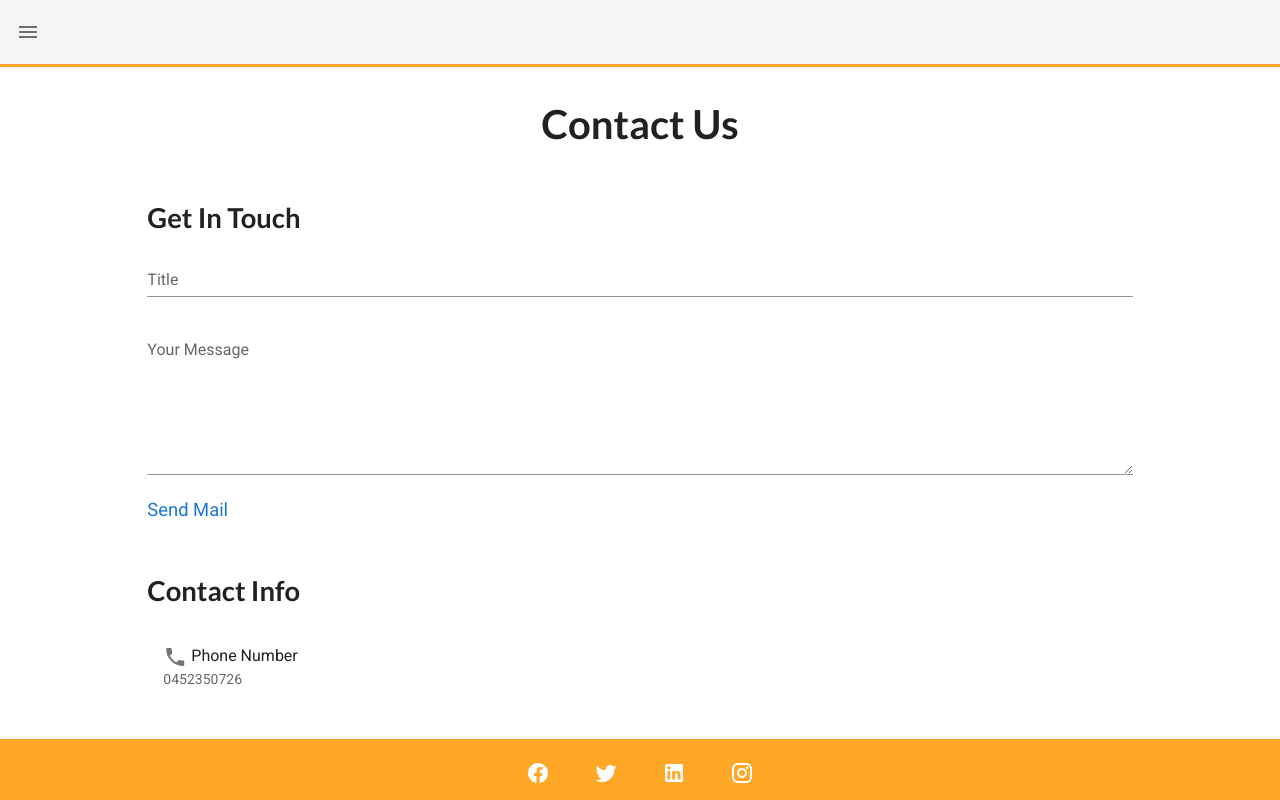
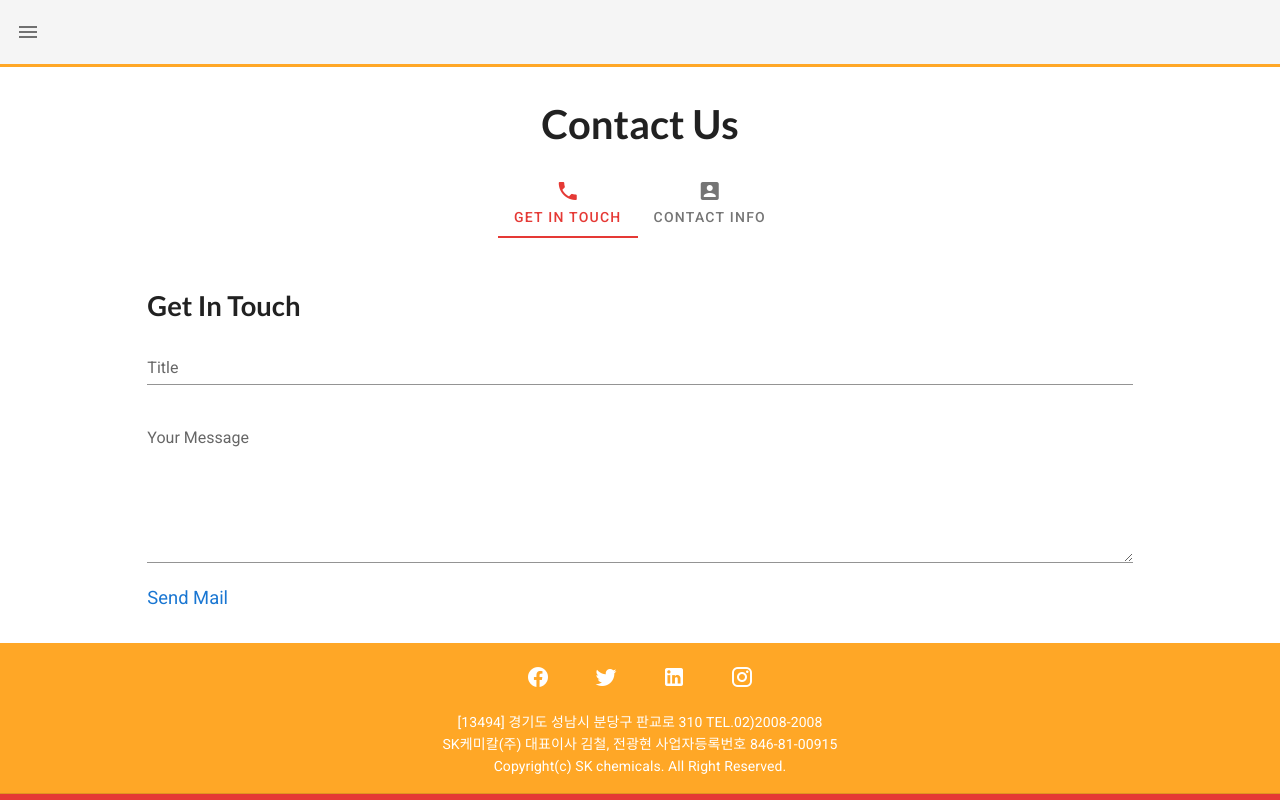
Before and after one commit to leossm-creator/team_webapp, a Vue app: page /ContactUs in a window 1280 px wide. Built offline with nearby package versions, Linux system fonts and the light colour scheme; what semantic-ui-vue would draw is missing.

Commit message:
contact us tab added

```diff
--- a/src/assets/css/global.scss
+++ b/src/assets/css/global.scss
@@ -36,6 +36,7 @@ html,body
 
 .page_container {
   height: 100%;
+  min-height: calc(100vh - 272px);
   padding: 2rem 1rem;
   // overflow-y: scroll;
   // overflow-x: hidden;
--- a/src/components/ContactUs.vue
+++ b/src/components/ContactUs.vue
@@ -1,20 +1,63 @@
 <template>
-  <div class="page_container">
+  <div class="page_container" id="contact_us">
     <h1 class="page_heading">Contact Us</h1>
+    <template>
+        <v-tabs
+          v-model="tab"
+          centered
+          icons-and-text
+          color="#E53935"
+        >
+          <v-tabs-slider color="#E53935"></v-tabs-slider>
+
+          <v-tab href="#tab-1">
+            Get In Touch
+            <v-icon>mdi-phone</v-icon>
+          </v-tab>
+
+          <v-tab href="#tab-2">
+            Contact Info
+            <v-icon>mdi-account-box</v-icon>
+          </v-tab>
+        </v-tabs>
+
+        <v-tabs-items v-model="tab">
+          <v-tab-item
+            :value="'tab-1'"
+          >
+            <v-card flat>
               <v-container class="content_container" id="cu_email">
                 <h2>Get In Touch</h2>
                 <v-text-field label="Title" v-model="title"></v-text-field>
                 <v-textarea label="Your Message" v-model="body"></v-textarea>
                 <a :href="`mailto:someone@example.com?cc=jones@yourcompany.com&subject=${title}&body=${body}`">Send Mail</a>
               </v-container>
+            </v-card>
+          </v-tab-item>
 
+          <v-tab-item
+            :value="'tab-2'"
+          >
+            <v-card flat>
               <v-container class="content_container" id="cu_info">
                 <h2>Contact Info</h2>
                 <v-list>
                   <v-list-item>
                     <v-list-item-content>
-            <v-list-item-title><v-icon>mdi-phone</v-icon> Phone Number</v-list-item-title>
-            <v-list-item-subtitle>0452350726</v-list-item-subtitle>
+                      <v-list-item-title><v-icon>mdi-phone</v-icon> 02)2008-2008</v-list-item-title>
+                      <!-- <v-list-item-subtitle>0452350726</v-list-item-subtitle> -->
+                    </v-list-item-content>
+                  </v-list-item>
+                  <v-list-item>
+                    <v-list-item-content>
+                      <v-list-item-title><v-icon>mdi-email</v-icon> someemail.email.com</v-list-item-title>
+                      <!-- <v-list-item-subtitle>0452350726</v-list-item-subtitle> -->
+                    </v-list-item-content>
+                  </v-list-item>
+                  <v-list-item>
+                    <v-list-item-content>
+                      <v-list-item-title><v-icon>mdi-map-marker</v-icon>[13494] 경기도 성남시 분당구 판교로 310</v-list-item-title>
+                      <!-- <v-list-item-subtitle>0452350726</v-list-item-subtitle> -->
                     </v-list-item-content>
                   </v-list-item>
                 </v-list>
@@ -33,6 +76,10 @@
                     </v-col>
                   </v-row> -->
               </v-container>
+            </v-card>
+          </v-tab-item>
+        </v-tabs-items>
+    </template>
   </div>
 </template>
 <script>
@@ -42,9 +89,14 @@ export default {
     return {
       title: "",
       body: "",
+      tab: null,
+      text: 'Lorem ipsum dolor sit amet, consectetur adipiscing elit, sed do eiusmod',
     }
   }
 };
 </script>
 <style scoped>
+#contact_us {
+  min-height: calc(100vh - 250px);
+}
 </style>
--- a/src/components/OurWorks.vue
+++ b/src/components/OurWorks.vue
@@ -1,8 +1,8 @@
 <template>
   <div class="page_container">
     <h1 is="sui-header" class="page_heading">Our Works</h1>
-    <sui-container text>
-      <h2 is="sui-header">신약</h2>
+    <v-container class="content_container" id="ow_1">
+      <h2>신약</h2>
       <p>
         Lorem ipsum dolor sit amet, consectetuer adipiscing elit. Aenean commodo
         ligula eget dolor. Aenean massa <b>strong</b>. Cum sociis natoque
@@ -19,9 +19,9 @@
         imperdiet. Etiam ultricies nisi vel augue. Curabitur ullamcorper ultricies
         nisi.
       </p>
-    </sui-container>
-    <sui-container text>
-      <h2 is="sui-header">공동연구</h2>
+    </v-container>
+    <v-container class="content_container" id="ow_2">
+      <h2>공동 연구</h2>
       <p>
         Lorem ipsum dolor sit amet, consectetuer adipiscing elit. Aenean commodo
         ligula eget dolor. Aenean massa <b>strong</b>. Cum sociis natoque
@@ -38,9 +38,9 @@
         imperdiet. Etiam ultricies nisi vel augue. Curabitur ullamcorper ultricies
         nisi.
       </p>
-    </sui-container>
-    <sui-container text>
-      <h2 is="sui-header">투자</h2>
+    </v-container>
+    <v-container class="content_container" id="ow_3">
+      <h2>투자</h2>
       <p>
         Lorem ipsum dolor sit amet, consectetuer adipiscing elit. Aenean commodo
         ligula eget dolor. Aenean massa <b>strong</b>. Cum sociis natoque
@@ -57,7 +57,7 @@
         imperdiet. Etiam ultricies nisi vel augue. Curabitur ullamcorper ultricies
         nisi.
       </p>
-    </sui-container>
+    </v-container>
   </div>
 </template>
 <script>
--- a/src/layouts/Footer.vue
+++ b/src/layouts/Footer.vue
@@ -1,7 +1,7 @@
 <template>
   <div>
-    <v-footer padless>
-      <v-card flat tile class="orange lighten-1 white--text text-center">
+    <v-footer padless id="footer">
+      <v-card flat tile class="orange lighten-1 white--text text-center" style="width: 100%;">
         <v-card-text>
           <v-btn
             v-for="link in links"
@@ -16,16 +16,8 @@
         </v-card-text>
 
         <v-card-text class="white--text pt-0">
-          Phasellus feugiat arcu sapien, et iaculis ipsum elementum sit amet.
-          Mauris cursus commodo interdum. Praesent ut risus eget metus luctus
-          accumsan id ultrices nunc. Sed at orci sed massa consectetur dignissim
-          a sit amet dui. Duis commodo vitae velit et faucibus. Morbi vehicula
-          lacinia malesuada. Nulla placerat augue vel ipsum ultrices, cursus
-          iaculis dui sollicitudin. Vestibulum eu ipsum vel diam elementum
-          tempor vel ut orci. Orci varius natoque penatibus et magnis dis
-          parturient montes, nascetur ridiculus mus.
+          [13494] 경기도 성남시 분당구 판교로 310 TEL.02)2008-2008<br>SK케미칼(주) 대표이사 김철, 전광현 사업자등록번호 846-81-00915<br>Copyright(c) SK chemicals. All Right Reserved.
         </v-card-text>
-
         <v-divider></v-divider>
 
         <v-card-text class="white--text red darken-1">
@@ -49,5 +41,5 @@ export default {
 };
 </script>
 <style scoped>
-@import url("/node_modules/vuetify/dist/vuetify.min.css");
+
 </style>
```
Also changed, not shown: src/layouts/Header.vue (+3 -24 lines), 1 other file (tests, documents, lock files or other folders). Lines whose indentation alone changed are shown as unchanged.
